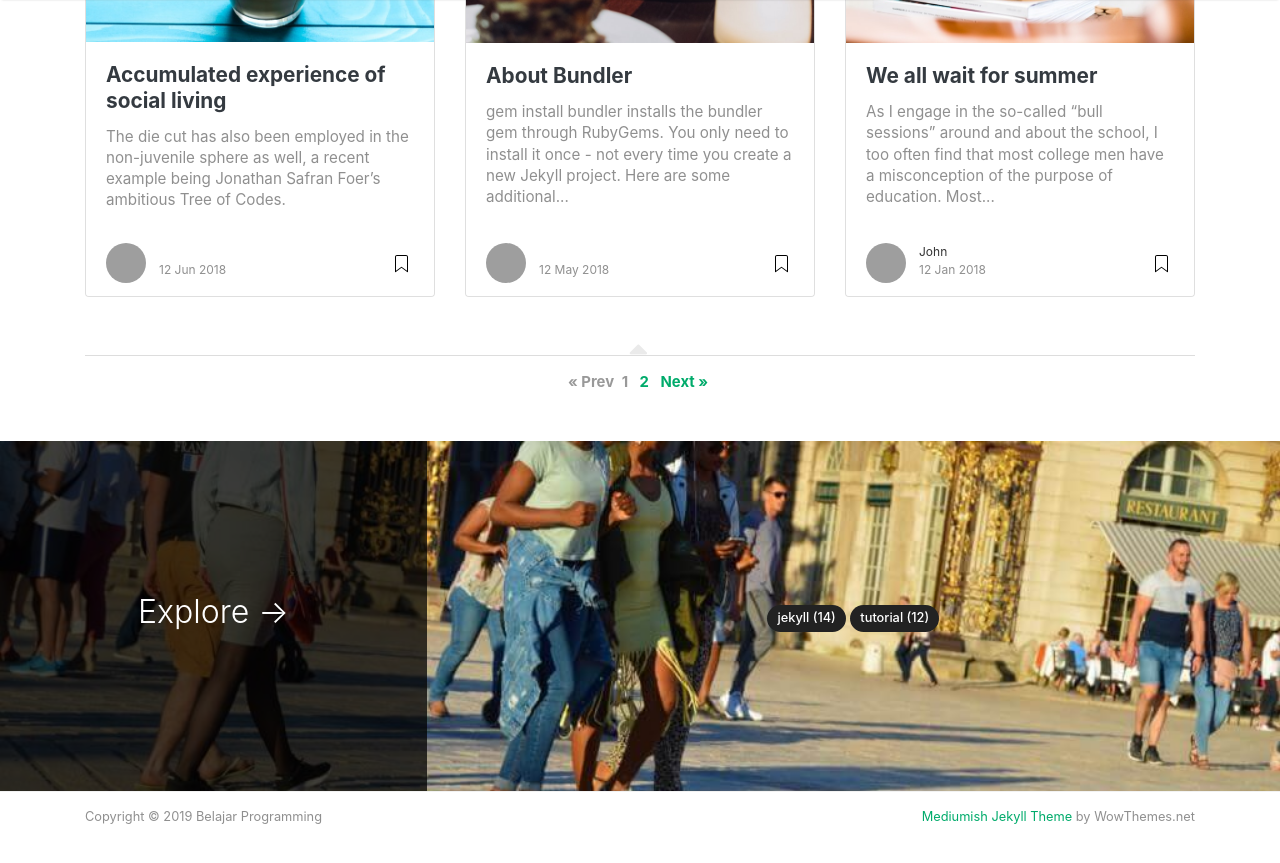
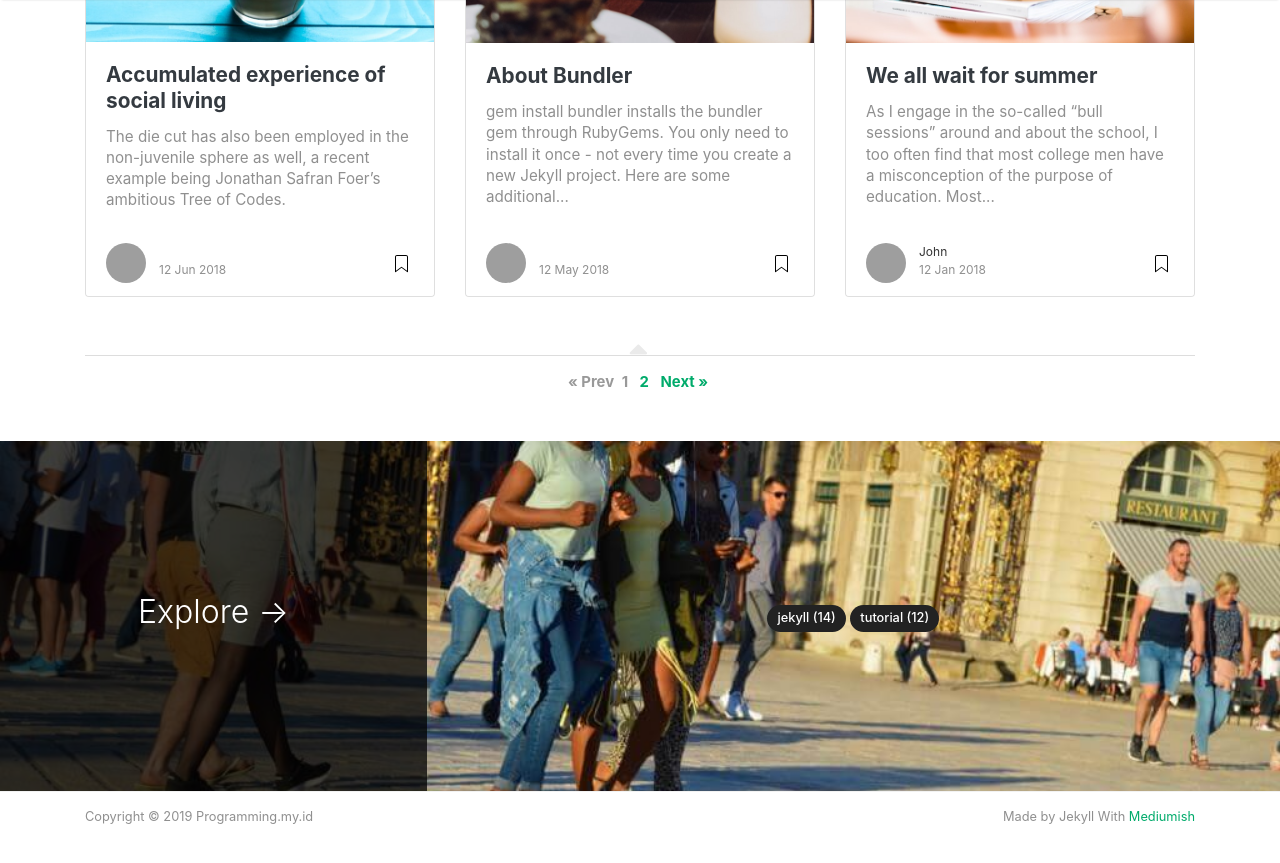
Before and after one commit to dhalul/programming-blog, a Jekyll site: the page built from index.html, in a window 1280 px wide and 900 px high, scrolled down 1400 px. Shown: the top 863 px of the window. Built offline with Jekyll 4.4.1, drawn with Linux system fonts in a browser that asks for light colours; nearby versions of some CDN libraries; the list of posts is cut into pages by our own code; comment, search, counter and statistics services are not loaded; grey boxes are pictures that could not be loaded.

Commit message:
Update default.html

```diff
--- a/_layouts/default.html
+++ b/_layouts/default.html
@@ -178,10 +178,10 @@ ga('send', 'pageview');
     <div class="container">
         <div class="row">
             <div class="col-md-6 col-sm-6 text-center text-lg-left">
-                 Copyright © {{ site.time | date: "%Y" }} {{ site.name }}
+                 Copyright © {{ site.time | date: "%Y" }} Programming.my.id
             </div>
             <div class="col-md-6 col-sm-6 text-center text-lg-right">
-                <a target="_blank" href="https://www.wowthemes.net/mediumish-free-jekyll-template/">Mediumish Jekyll Theme</a> by WowThemes.net
+                Made by Jekyll With <a target="_blank" href="https://www.wowthemes.net/mediumish-free-jekyll-template/">Mediumish</a>
             </div>
         </div>
     </div>
```
